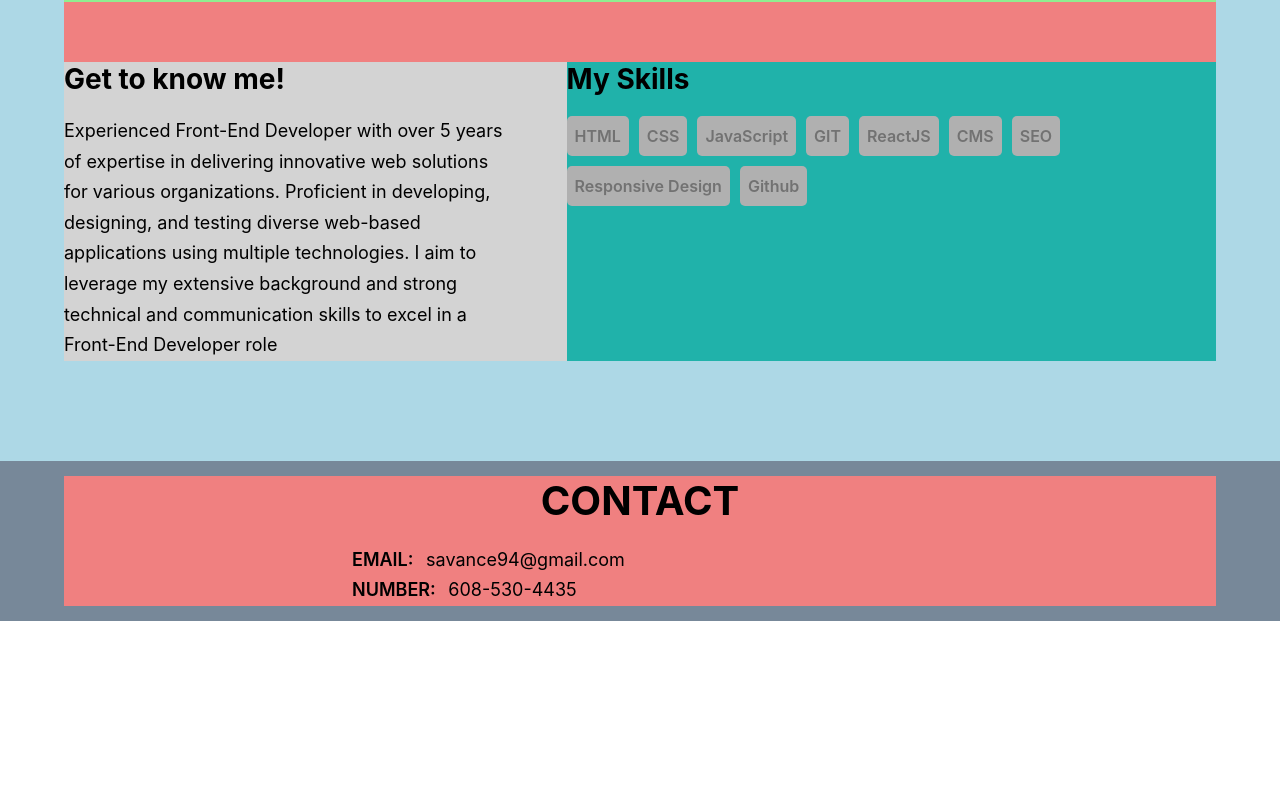
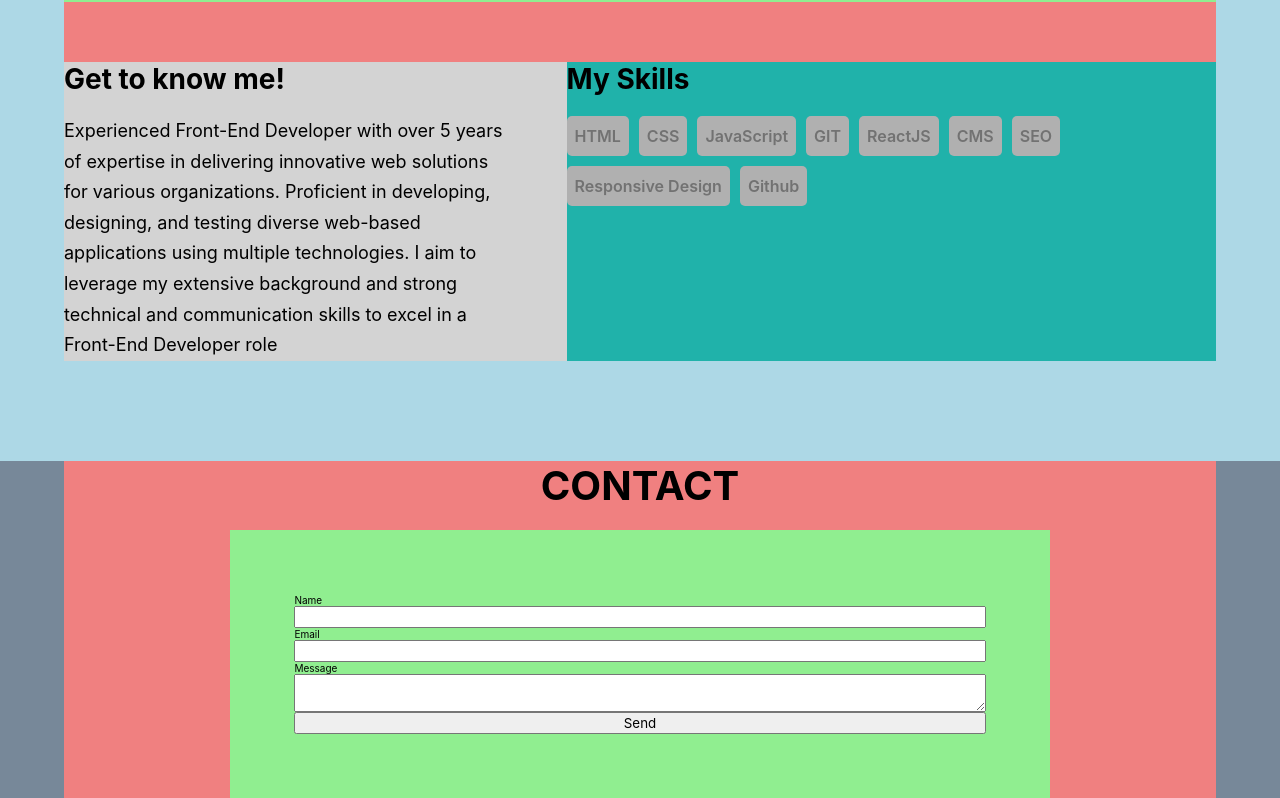
Before and after one commit to SaVanceX/SaVance-Portfolio, a React (Create React App) app: page / in a window 1280 px wide. Shown: the part 918-1716 px from the top of the page. Before the commit the page ends 1539 px from the top, so only its background shows below. Built offline with nearby package versions, Linux system fonts and the light colour scheme.

Commit message:
install emailjs package, create contact form component, connect  form to emailjs api, successfully submit form to reciev email response

```diff
--- a/package.json
+++ b/package.json
@@ -3,6 +3,7 @@
   "version": "0.1.0",
   "private": true,
   "dependencies": {
+    "@emailjs/browser": "^4.3.3",
     "@testing-library/jest-dom": "^5.17.0",
     "@testing-library/react": "^13.4.0",
     "@testing-library/user-event": "^13.5.0",
--- /dev/null
+++ b/src/components/ContactForm.js
@@ -0,0 +1,55 @@
+import { useState } from 'react';
+import emailjs from '@emailjs/browser';
+
+const ContactForm = () => {
+  const [isSubmitting, setIsSubmitting] = useState(false);
+  const [stateMessage, setStateMessage] = useState(null);
+
+  const sendEmail = (e) => {
+    e.preventDefault();
+    setIsSubmitting(true);
+    emailjs
+      .sendForm(
+        'service_ba3rdvd', // service id
+        'template_xhzsd92', // template id
+        e.target,
+        {
+          publicKey: 'Z62uCpJieU87vIBMd',
+        } // publick key
+      )
+      .then(
+        (result) => {
+          setStateMessage('Message sent!');
+          setIsSubmitting(false);
+          setTimeout(() => {
+            setStateMessage(null);
+          }, 5000); // hide message after 5 seconds
+        },
+        (error) => {
+          setStateMessage('Something went wrong, please try again later');
+          setIsSubmitting(false);
+          setTimeout(() => {
+            setStateMessage(null);
+          }, 5000); // hide message after 5 seconds
+        }
+      );
+
+    // Clears the form after sending the email
+    e.target.reset();
+  };
+
+  return (
+    <form onSubmit={sendEmail}>
+      <label className='form-label'>Name</label>
+      <input type='text' name='user_name' />
+      <label className='form-label'>Email</label>
+      <input type='email' name='user_email' />
+      <label className='form-label'>Message</label>
+      <textarea name='message' />
+      <input type='submit' value='Send' disabled={isSubmitting} />
+      {stateMessage && <p>{stateMessage}</p>}
+    </form>
+  );
+};
+
+export default ContactForm;
--- a/src/components/contact.js
+++ b/src/components/contact.js
@@ -1,16 +1,13 @@
+import ContactForm from './ContactForm';
+
 export function Contact() {
   return (
     <>
       <section className='' id='contact'>
         <div className='contact-info'>
           <h2>Contact</h2>
-          <div className='contact-content'>
-            <p>
-              <span>Email: </span> savance94@gmail.com
-            </p>
-            <p>
-              <span>Number: </span>608-530-4435
-            </p>
+          <div className='contact-form'>
+            <ContactForm />
           </div>
         </div>
       </section>
--- a/src/components/home.js
+++ b/src/components/home.js
@@ -1,3 +1,4 @@
+import ContactForm from './ContactForm';
 import { Contact } from './contact';
 import { Skill } from './skill';
 export function Home() {
--- a/src/index.css
+++ b/src/index.css
@@ -183,9 +183,6 @@
 
 #contact {
   background-color: lightslategrey;
-  display: flex;
-
-  height: 20vh;
 
   .contact-info {
     background-color: lightcoral;
@@ -197,15 +194,17 @@
       text-align: center;
       margin-bottom: 20px;
     }
-    .contact-content {
-      p {
-        font-size: 1.8rem;
-        line-height: 1.7;
-      }
-      span {
-        text-transform: uppercase;
-        font-weight: 600;
-        margin-right: 8px;
+    .contact-form {
+      background-color: lightgreen;
+      padding: 64px;
+      width: 60%;
+      margin: auto;
+      form {
+        display: flex;
+        flex-direction: column;
+
+        .form-label {
+        }
       }
     }
   }
```
Also changed, not shown: 1 other file (tests, documents, lock files or other folders).
